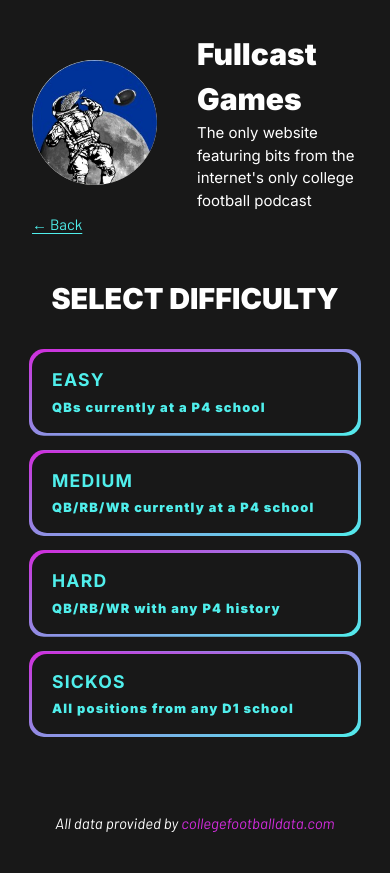
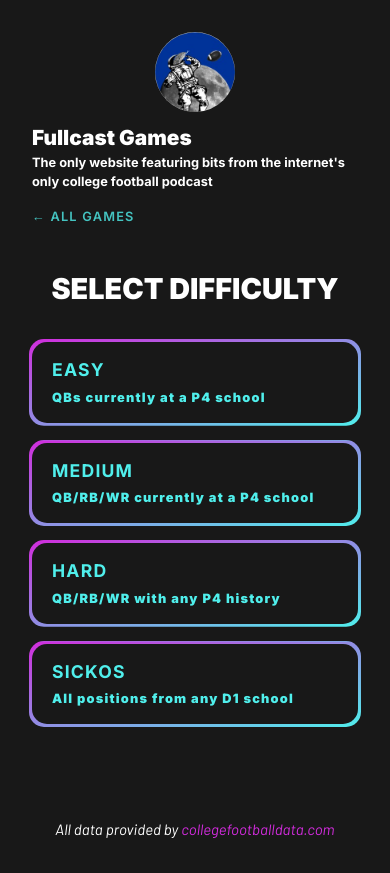
Before and after one commit to jnjohnson/fullcast-games, a Vue app: page /transfer-wizard in a window 390 px wide. Built offline with nearby package versions, Linux system fonts and the light colour scheme.

Commit message:
moved back link into header and added mobile styles for header

```diff
--- a/src/App.vue
+++ b/src/App.vue
@@ -1,13 +1,16 @@
 <script setup>
-import { RouterView } from 'vue-router'
+import { RouterView, useRoute } from 'vue-router'
+
+const route = useRoute()
 </script>
 
 <template>
     <header>
-        <RouterLink to="/"><img alt="Shutdown Fullcast moon snake logo" class="logo" src="@/assets/fullcast-logo.jpg" width="125" height="125" /></RouterLink>
+        <RouterLink to="/"><img alt="Shutdown Fullcast moon snake logo" class="logo" src="@/assets/fullcast-logo.jpg"/></RouterLink>
         <div>
             <h1>Fullcast Games</h1>
             <p>The only website featuring bits from the internet's only college football podcast</p>
+            <RouterLink v-if="route.path !== '/'" to="/" class="back-link"><span class="arrow" aria-hidden="true">←</span> All Games</RouterLink>
         </div>
     </header>
     <main>
@@ -28,24 +31,78 @@ header {
     display: flex;
     gap: 40px;
     line-height: 1.5;
+    margin-bottom: 30px;
     max-height: 100vh;
 
     p {
-        font-size: 700;
+        font-weight: 700;
         font-family: base.$inter;
     }
     .logo {
         border-radius: 100%;
         display: block;
-        margin: 1rem auto;
+        width: 125px;
+    }
+    .back-link {
+        color: base.$ptku-blue;
+        display: inline-block;
+        font-family: base.$inter;
+        font-size: 0.8rem;
+        font-weight: 600;
+        letter-spacing: 1.2px;
+        margin-top: 8px;
+        opacity: 0.8;
+        text-decoration: none;
+        text-transform: uppercase;
+        transition: opacity 0.2s;
+
+        .arrow {
+            display: inline-block;
+            transition: transform 0.2s;
+        }
+
+        &:hover, &:focus-visible {
+            opacity: 1;
+            text-decoration: underline;
+            text-underline-offset: 3px;
+
+            .arrow {
+                transform: translateX(-4px);
+            }
+        }
+    }
+
+    @media screen and (max-width: 600px) {
+        flex-direction: column;
+        gap: 10px;
+
+        h1 {
+            font-size: 1.3rem;
+        }
+        p, a {
+            font-size: 0.8rem;
+        }
+        div {
+            .back-link {
+                margin-top: 15px;
+            }
+        }
+        .logo {
+            width: 80px;
+        }
     }
 }
 
 main {
-    min-height: calc(100vh - 245px);
+    min-height: calc(100vh - 303px);
+
+    @media screen and (max-width: 600px) {
+        min-height: calc(100vh - 338px);
+    }
 }
 cite {
     display: block;
+    margin-top: 60px;
     text-align: center;
 
     a {
@@ -56,6 +113,10 @@ cite {
             color: base.$ptku-blue;
         }
     }
+
+    @media screen and (max-width: 600px) {
+        margin-top: 45px;
+    }
 }
 
 </style>
--- a/src/views/Guys.vue
+++ b/src/views/Guys.vue
@@ -191,8 +191,6 @@
 
 <template>
     <div class="guys">
-        <RouterLink to="/" class="back-link">← Back</RouterLink>
-
         <div class="intro">
             <div class="filters">
                 <div v-for="f in FILTER_DEFS" :key="f.key" class="filter-group" :class="{ disabled: isFilterDisabled(f) }" :ref="el => { if (el) groupRefs[f.key] = el }">
@@ -306,18 +304,6 @@
         flex-direction: column;
         align-items: center;
         gap: 50px;
-        padding-bottom: 60px;
-
-        @media screen and (max-width: 700px) {
-            gap: 30px;
-        }
-    }
-
-    .back-link {
-        align-self: flex-start;
-        color: base.$ptku-blue;
-        text-decoration: underline;
-        text-underline-offset: 3px;
     }
 
     .intro {
--- a/src/views/TransferWizard.vue
+++ b/src/views/TransferWizard.vue
@@ -77,8 +77,6 @@
 </script>
 <template>
     <div class="transfer-wizard">
-        <RouterLink to="/" class="back-link">← Back</RouterLink>
-
         <!-- Difficulty selection screen -->
         <div v-if="!question" class="difficulty-select">
             <h2>SELECT DIFFICULTY</h2>
@@ -139,12 +137,6 @@
 </template>
 <style scoped lang="scss">
     @use '../assets/base';
-
-    .back-link {
-        color: base.$ptku-blue;
-        text-decoration: underline;
-        text-underline-offset: 3px;
-    }
 
     .difficulty-select {
         align-items: center;
```
